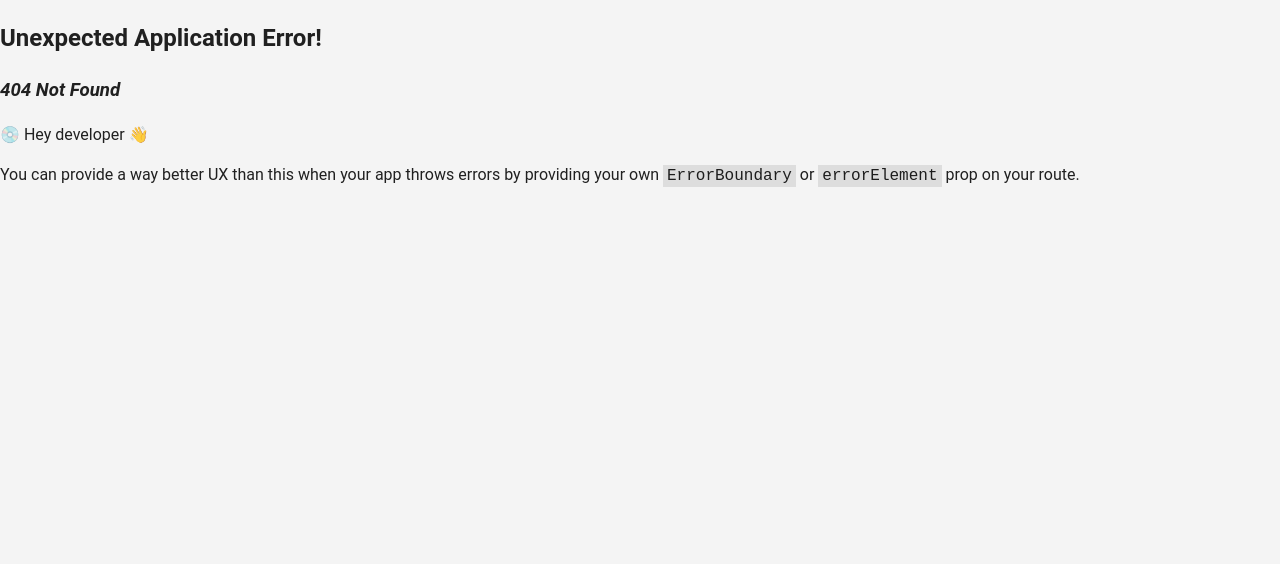
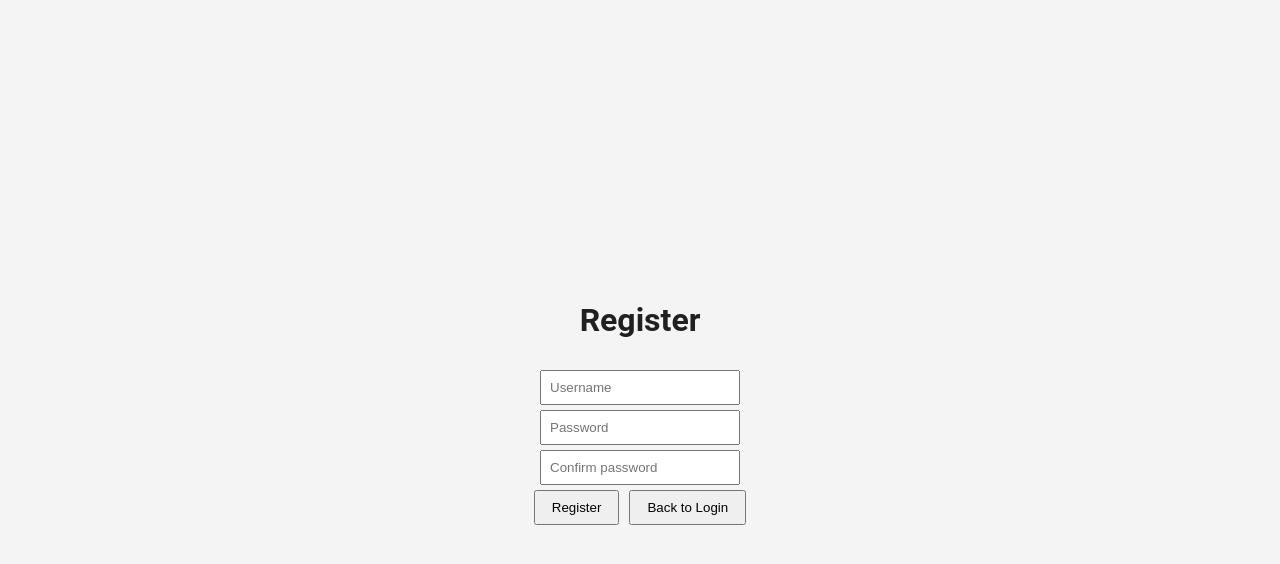
Before and after one commit to ethanh-roe/stock-ai, a React app in the folder Frontend/: page /register in a window 1280 px wide. Before the commit this address had no page. Shown: the top 564 px of the page. Built offline with nearby package versions, Linux system fonts and the light colour scheme; the HTML template or start-up script is replaced by a standard one.

Commit message:
Added login and register pages. No communication with backend yet.

```diff
--- a/Frontend/src/App.tsx
+++ b/Frontend/src/App.tsx
@@ -4,8 +4,23 @@ import { createBrowserRouter, Outlet, RouterProvider } from "react-router-dom";
 import NavBar from "./pages/navbar/navbar";
 import Dashboard from "./pages/dashboard/dashboard";
 import Portfolio from "./pages/portfolio/portfolio"
+import Login from "./pages/login/login";
+import Register from "./pages/register/register"
 
-const router = createBrowserRouter([{
+const router = createBrowserRouter([
+  // Public
+  {
+    path:"/login",
+    element: <Login />
+  },
+
+  {
+    path: "/register",
+    element: <Register />
+  },
+
+  // Will be protected, only accessible after loggin in.
+  {
     path:"/",
     element: (
       <>
@@ -21,11 +36,13 @@ const router = createBrowserRouter([{
         element: <Dashboard />
       },
       {
+        index: true,
         path: "portfolio",
         element: <Portfolio />
       }
     ]
-}]);
+  }
+]);
 
 function App() {
 
--- /dev/null
+++ b/Frontend/src/pages/login/login.css
@@ -0,0 +1,24 @@
+.login-container {
+    display: flex;
+    flex-direction: column;
+    justify-content: center;
+    align-items: center;
+    min-height: 100vh;
+    gap: 5px;
+}
+
+
+.login-container input {
+  padding: 8px;
+  width: 200px;
+}
+
+.login-container button {
+  padding: 8px 16px;
+  cursor: pointer;
+}
+
+.button-row {
+    display: flex;
+    gap: 10px;
+}
--- /dev/null
+++ b/Frontend/src/pages/login/login.tsx
@@ -0,0 +1,30 @@
+import { useNavigate } from "react-router-dom";
+import "./login.css"
+
+const Login = () => {
+    const navigate = useNavigate();
+
+    const handleGuest = () => {
+        navigate("/");
+    };
+
+    const handleRegister = () => {
+        navigate("/register");
+    };
+
+    return (
+        <div className="login-container">
+            <h1>Login Page</h1>
+            <input name="username" placeholder="Username" />
+            <input name="password" placeholder="Password" type="password"/>
+
+            <div className="button-row">
+                <button>Login</button>
+                <button onClick={handleRegister}>Register</button>
+            </div>
+            <button onClick={handleGuest}>Continue as Guest</button>
+        </div>
+    )
+}
+
+export default Login;
--- a/Frontend/src/pages/navbar/navbar.tsx
+++ b/Frontend/src/pages/navbar/navbar.tsx
@@ -6,8 +6,8 @@ const NavBar = () => {
             <nav>
                 <h1>NavBar</h1>
 
-                <Link to="/portfolio">Portfolio</Link>{" | "}
-                <Link to="/">Dashboard</Link>
+                <Link to="/">Dashboard</Link>{" | "}
+                <Link to="/portfolio">Portfolio</Link>
             </nav>
         </>
     )
--- /dev/null
+++ b/Frontend/src/pages/register/register.css
@@ -0,0 +1,24 @@
+.register-container {
+    display: flex;
+    flex-direction: column;
+    justify-content: center;
+    align-items: center;
+    min-height: 100vh;
+    gap: 5px;
+}
+
+
+.register-container input {
+  padding: 8px;
+  width: 200px;
+}
+
+.register-container button {
+  padding: 8px 16px;
+  cursor: pointer;
+}
+
+.button-row {
+    display: flex;
+    gap: 10px;
+}
--- /dev/null
+++ b/Frontend/src/pages/register/register.tsx
@@ -0,0 +1,30 @@
+import { useNavigate } from "react-router-dom";
+import "./register.css"
+
+const Register = () => {
+    const navigate = useNavigate();
+
+    const handleRegister = () => {
+        // navigate("/");
+    };
+
+    const handleLogin = () => {
+        navigate("/login");
+    };
+
+    return (
+        <div className="register-container">
+            <h1>Register</h1>
+            <input name="username" placeholder="Username" />
+            <input name="password" placeholder="Password" type="password"/>
+            <input name="confirmPassword" placeholder="Confirm password" type="password"/>
+            <div className="button-row">
+                <button onClick={handleRegister}>Register</button>
+                <button onClick={handleLogin}>Back to Login</button>
+            </div>
+
+        </div>
+    )
+}
+
+export default Register;
```
Lines whose indentation alone changed are shown as unchanged.
